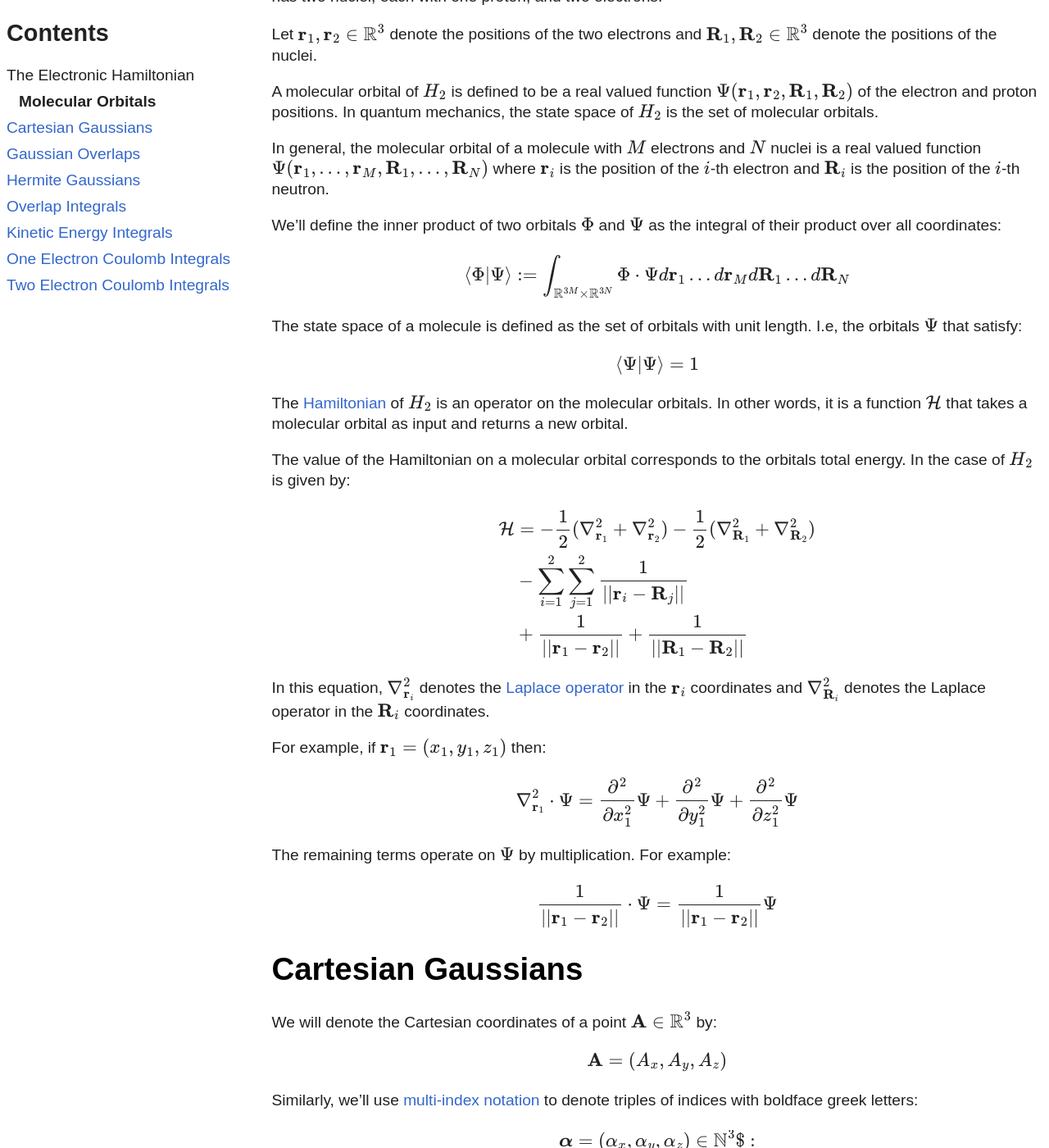
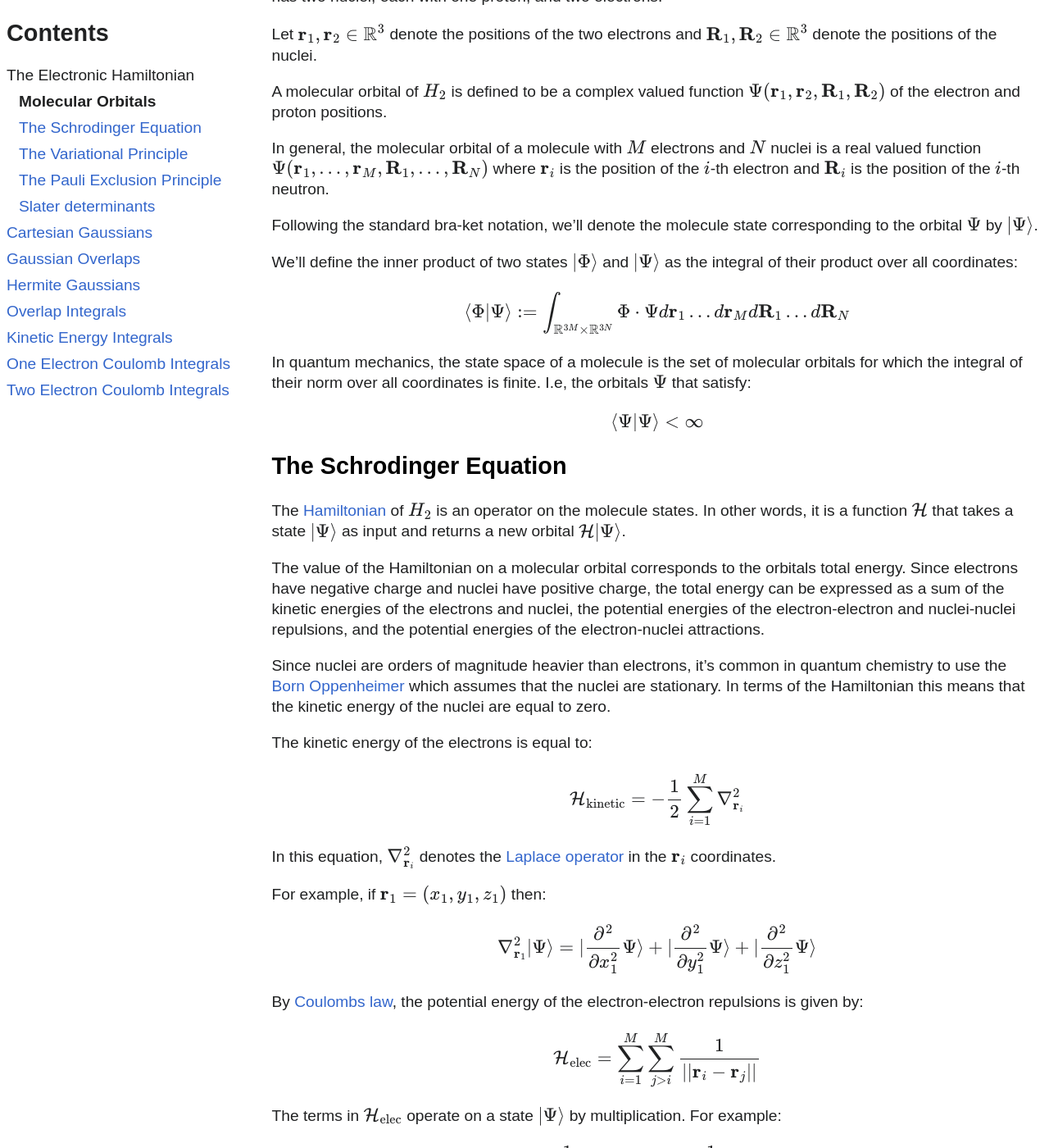
Before and after one commit to lowdanie/lowdanie.github.io, a Jekyll site: the page built from _posts/2025-07-26-electron-integrals.md, in a window 1280 px wide and 1400 px high, scrolled down 611 px. Shown: the whole window at 82% size. Built offline with Jekyll 4.4.1, drawn with Linux system fonts in a browser that asks for light colours; comment, search, counter and statistics services are not loaded; some of the changed text lies outside the part shown.

Commit message:
hamiltonian

```diff
--- a/_posts/2025-07-26-electron-integrals.md
+++ b/_posts/2025-07-26-electron-integrals.md
@@ -34,10 +34,9 @@
 electrons and $\mathbf{R}_1,\mathbf{R}_2\in\mathbb{R}^3$ denote the positions of
 the nuclei.
 
-A molecular orbital of $H_2$ is defined to be a real valued function
+A molecular orbital of $H_2$ is defined to be a complex valued function
 $\Psi(\mathbf{r}_1,\mathbf{r}_2,\mathbf{R}_1,\mathbf{R}_2)$ of the electron
-and proton positions. In quantum mechanics, the state space of $H_2$ is the set of
-molecular orbitals.
+and proton positions.
 
 In general, the molecular orbital of a molecule with $M$ electrons and $N$ nuclei
 is a real valued function
@@ -45,8 +44,11 @@
 where $\mathbf{r}_i$ is the position of the $i$-th electron and $\mathbf{R}_i$
 is the position of the $i$-th neutron.
 
-We'll define the inner product of  two orbitals $\Phi$ and $\Psi$ as the integral
-of their product over all coordinates:
+Following the standard bra-ket notation, we'll denote the molecule state corresponding
+to the orbital $\Psi$ by $|\Psi\rangle$.
+
+We'll define the inner product of  two states $|\Phi\rangle$ and $|\Psi\rangle$
+as the integral of their product over all coordinates:
 
 $$
 \langle \Phi | \Psi \rangle :=
@@ -56,53 +58,158 @@
 d\mathbf{R}_1 \dots d\mathbf{R}_N
 $$
 
-The state space of a molecule is defined as the set of orbitals with unit length. I.e,
-the orbitals $\Psi$ that satisfy:
-
-$$
-\langle \Psi | \Psi \rangle = 1
-$$
-
+In quantum mechanics, the state space of a molecule is the set of
+molecular orbitals for which the integral of their norm over all coordinates is finite.
+I.e, the orbitals $\Psi$ that satisfy:
+
+$$
+\langle \Psi | \Psi \rangle < \infty
+$$
+
+## The Schrodinger Equation
 The [Hamiltonian](https://en.wikipedia.org/wiki/Hamiltonian_(quantum_mechanics))
-of $H_2$ is an operator on the molecular orbitals. In other words,
-it is a function $\mathcal{H}$ that takes a molecular orbital as input and
-returns a new orbital.
+of $H_2$ is an operator on the molecule states. In other words,
+it is a function $\mathcal{H}$ that takes a state $|\Psi\rangle$ as input and
+returns a new orbital $\mathcal{H}|\Psi\rangle$.
 
 The value of the Hamiltonian on a molecular orbital corresponds to the orbitals
-total energy. In the case of $H_2$ is given by:
-
-$$
-\begin{align*}
-\mathcal{H} &= -\frac{1}{2}(\nabla_{\mathbf{r}_1}^2 + \nabla_{\mathbf{r}_2}^2)
--\frac{1}{2}(\nabla_{\mathbf{R}_1}^2 + \nabla_{\mathbf{R}_2}^2) \\
-&-\sum_{i=1}^2\sum_{j=1}^2 \frac{1}{||\mathbf{r}_i - \mathbf{R}_j||} \\
-&+ \frac{1}{||\mathbf{r}_1 - \mathbf{r}_2||}
-+ \frac{1}{||\mathbf{R}_1 - \mathbf{R}_2||}
-\end{align*}
+total energy. Since electrons have negative charge and nuclei have positive charge, the total energy
+can be expressed as a sum of the kinetic energies of the electrons
+and nuclei, the potential energies of the electron-electron and nuclei-nuclei repulsions,
+and the potential energies of the electron-nuclei attractions.
+
+Since nuclei are orders of magnitude heavier than electrons, it's common in quantum chemistry
+to use the
+[Born Oppenheimer](https://en.wikipedia.org/wiki/Born%E2%80%93Oppenheimer_approximation)
+which assumes that the nuclei are stationary. In terms of the Hamiltonian this means that the
+kinetic energy of the nuclei are equal to zero.
+
+The kinetic energy of the electrons is equal to:
+
+$$
+\mathcal{H}_\mathrm{kinetic} = -\frac{1}{2}\sum_{i=1}^M\nabla_{\mathbf{r}_i}^2
 $$
 
 In this equation, $\nabla_{\mathbf{r}_i}^2$ denotes the
 [Laplace operator](https://en.wikipedia.org/wiki/Laplace_operator) in the
-$\mathbf{r}\_i$ coordinates and $\nabla\_{\mathbf{R}_i}^2$ denotes the Laplace
-operator in the $\mathbf{R}_i$ coordinates.
+$\mathbf{r}\_i$ coordinates.
 
 For example, if $\mathbf{r}_1 = (x_1,y_1,z_1)$ then:
 
 $$
-\nabla_{\mathbf{r}_1}^2 \cdot \Psi =
-\frac{\partial^2}{\partial x_1^2}\Psi +
-\frac{\partial^2}{\partial y_1^2}\Psi +
-\frac{\partial^2}{\partial z_1^2}\Psi
-$$
-
-The remaining terms operate on $\Psi$ by multiplication. For example:
-
-$$
-\frac{1}{||\mathbf{r}_1 - \mathbf{r}_2||} \cdot \Psi =
-\frac{1}{||\mathbf{r}_1 - \mathbf{r}_2||} \Psi
-$$
-
-
+\nabla_{\mathbf{r}_1}^2|\Psi\rangle =
+|\frac{\partial^2}{\partial x_1^2}\Psi\rangle +
+|\frac{\partial^2}{\partial y_1^2}\Psi\rangle +
+|\frac{\partial^2}{\partial z_1^2}\Psi\rangle
+$$
+
+By [Coulombs law](https://en.wikipedia.org/wiki/Coulomb%27s_law),
+the potential energy of the electron-electron repulsions is given by:
+
+$$
+\mathcal{H}_\mathrm{elec} = \sum_{i=1}^M\sum_{j>i}^M \frac{1}{||\mathbf{r}_i - \mathbf{r}_j||}
+$$
+
+The terms in $\mathcal{H}_\mathrm{elec}$ operate on a state $|\Psi\rangle$ by multiplication.
+For example:
+
+$$
+\frac{1}{||\mathbf{r}_1 - \mathbf{r}_2||} |\Psi\rangle =
+|\frac{1}{||\mathbf{r}_1 - \mathbf{r}_2||} \cdot \Psi\rangle
+$$
+
+Similarly the nuclear repulsions are given by:
+
+$$
+\mathcal{H}_\mathrm{nuc} = \sum_{i=1}^N\sum_{j>i}^N \frac{1}{||\mathbf{R}_i - \mathbf{R}_j||}
+$$
+
+Finally, the electron-nuclear attraction potential is given by:
+
+$$
+\mathcal{H}_\mathrm{elec-nuc} = -\sum_{i=1}^M\sum_{j=1}^N \frac{1}{||\mathbf{r}_i - \mathbf{R}_j||}
+$$
+
+The total Hamiltonian is equal to the sum of these terms:
+
+$$
+\mathcal{H} =
+\mathcal{H}_\mathrm{kinetic} +
+\mathcal{H}_\mathrm{elec} +
+\mathcal{H}_\mathrm{nuc} +
+\mathcal{H}_\mathrm{elec-nuc}
+$$
+
+The [time-independent Schrodinger equation](https://en.wikipedia.org/wiki/Schr%C3%B6dinger_equation#Time-independent_equation)
+determines the allowed
+[stationary states](https://en.wikipedia.org/wiki/Stationary_state)
+of a system with Hamiltonian $\mathcal{H}$.
+Specifically, it says that if $|\Psi\rangle$ is a stationary state with energy
+$\mathcal{E}\in\mathbb{R}$ then $|\Psi$ is an eigenvector of $\mathcal{H}$
+with eigenvalue $\mathcal{E}$:
+
+$$
+\mathcal{H}|\Psi\rangle = \mathcal{E}|\Psi\rangle
+$$
+
+In particular, the ground state of the system is given by the eigenvector of $\mathcal{H}$
+with the smallest eigenvalue.
+
+In theory, all we need to do to determine the ground state of a molecule is to
+diagonalize its Hamiltonian and find the eigenvector with the smallest eigenvalue.
+In practice this is infeasible for all but the simplest systems.
+
+To see why,
+recall that the state space of a molecule is given by the set of all integrable
+functions on the coordinates $\mathbb{R}^{3M}$ where $M$ is equal to the number of
+electrons. The set of such functions is infinite which means that we cannot directly
+express $\mathcal{H}$ as a matrix.
+
+One idea could be to discretize $\mathbb{R}$ into a finite set of
+points and express an orbital $\Psi$ in terms of the vector of its values on each point.
+However, even with a conservative discretization of only $100$ points, the state space of
+a system with with $M$ electrons has $100^{3M}$ dimensions which means that the Hamiltonian
+is a $10^{6M}\times 10^{6M}$ matrix. Diagonalizing $\mathcal{H}$ clearly is not possible even for
+small values of $M$.
+
+Rather than finding the exact ground state, we'll instead use the
+[Variational Principle](https://en.wikipedia.org/wiki/Variational_method_(quantum_mechanics))
+to approximate it.
+
+## The Variational Principle
+
+In quantum mechanics, the expected value of a molecule with orbital $\Psi$ is
+given by the inner product of $|\Psi\rangle$ with $\mathcal{H}|\Psi\rangle$:
+
+$$
+\langle \Psi | \mathcal{H} | \Psi \rangle
+$$
+
+The [Variational Principle](https://en.wikipedia.org/wiki/Variational_method_(quantum_mechanics))
+states that for any molecule state $|\Psi\rangle$ with unit norm,
+the expected energy of $|\Psi\rangle$ is an upper bound on the energy of the ground state
+$E_0$:
+
+$$
+\langle \Psi | \mathcal{H} | \Psi \rangle >= E_0
+$$
+
+Our strategy for approximating the ground state will be to first parameterize
+a subset of the state space in terms of some parameters $\mathbf{C}\in\mathbb{R}^K$
+where $K$ is polynomial in the number of electrons.
+Let's denote the state with parameter $\mathbf{C}$ and nuclear positions
+$\mathbf{R}_1,\dots,\mathbf{R}_N$ by:
+
+$$
+|\Psi(\mathbf{r}_1,\dots,\mathbf{r}_M\,;\,\mathbf{R}_1,\dots,\mathbf{R}_N,\mathbf{C})\rangle
+$$
+
+We'll then apply the variational principle and search for the parameter and nuclear coordinates that minimize
+the expected energy of $|\Psi(\mathbf{r}_1,\dots,\mathbf{r}_M\,;\,\mathbf{R}_1,\dots,\mathbf{R}_N,\mathbf{C})\rangle$
+
+## The Pauli Exclusion Principle
+
+## Slater determinants
 
 # Cartesian Gaussians
 
```
